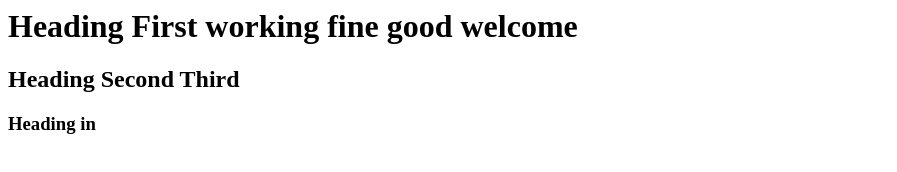
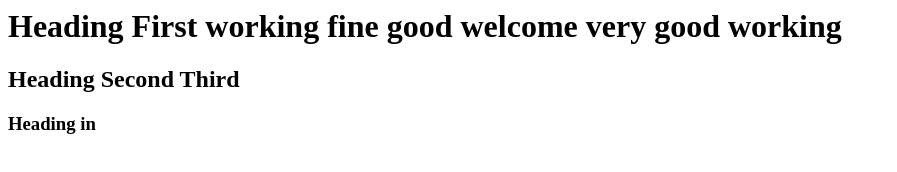
Before and after one commit to fahadsaleemfd/testVSCode, a plain HTML site: page index.html in a window 1280 px wide. Shown: the whole page, without its empty margins (0-897 px from the left). Drawn offline with Linux system fonts and the light colour scheme.

Commit message:
Canges in index file s master

```diff
--- a/index.html
+++ b/index.html
@@ -1,7 +1,7 @@
 <html>
     <head></head>
     <body>
-        <h1>Heading First working fine good welcome</h1>
+        <h1>Heading First working fine good welcome very good working</h1>
         <h2>Heading Second Third</h2>
         <h3>Heading in</h3>
     </body>
```
